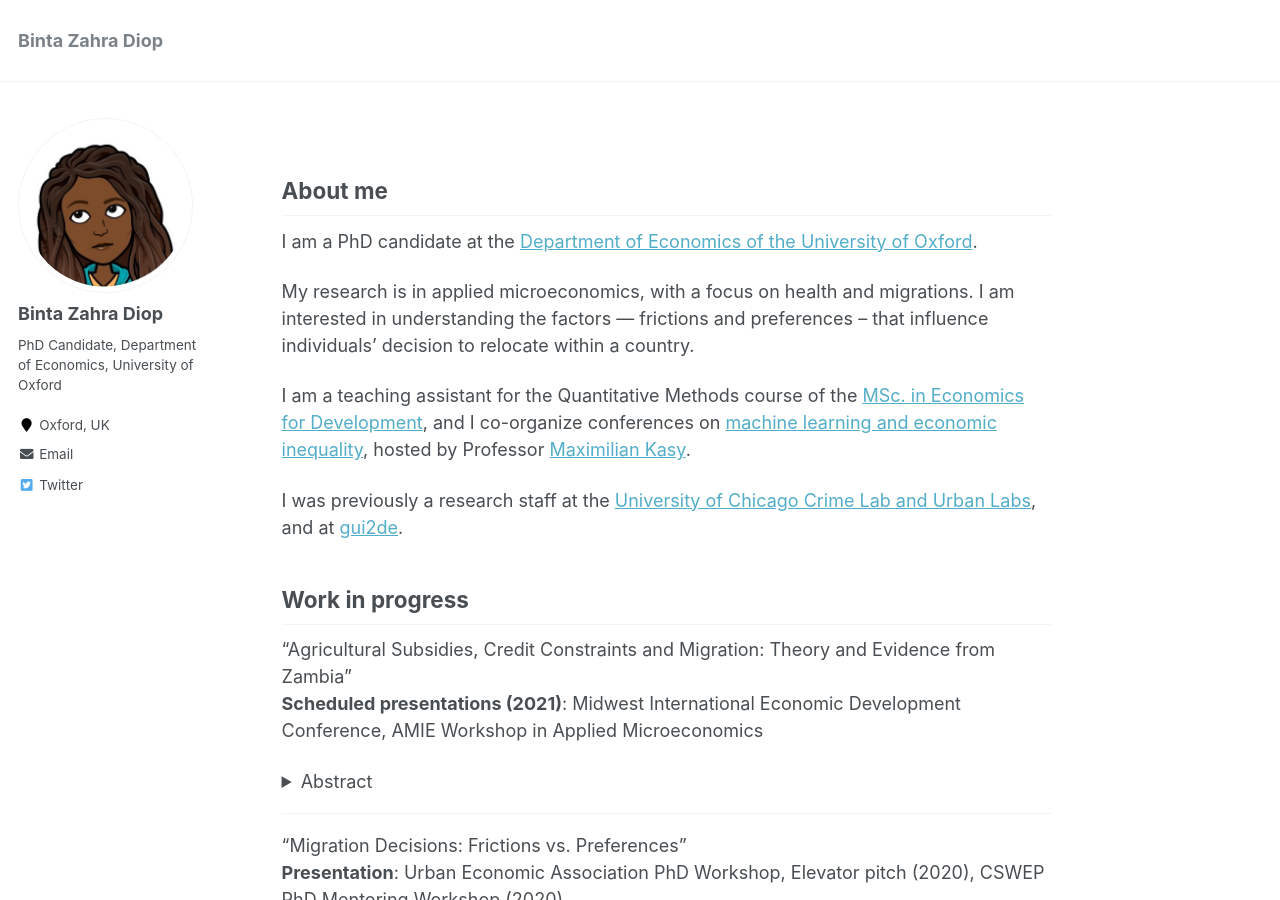
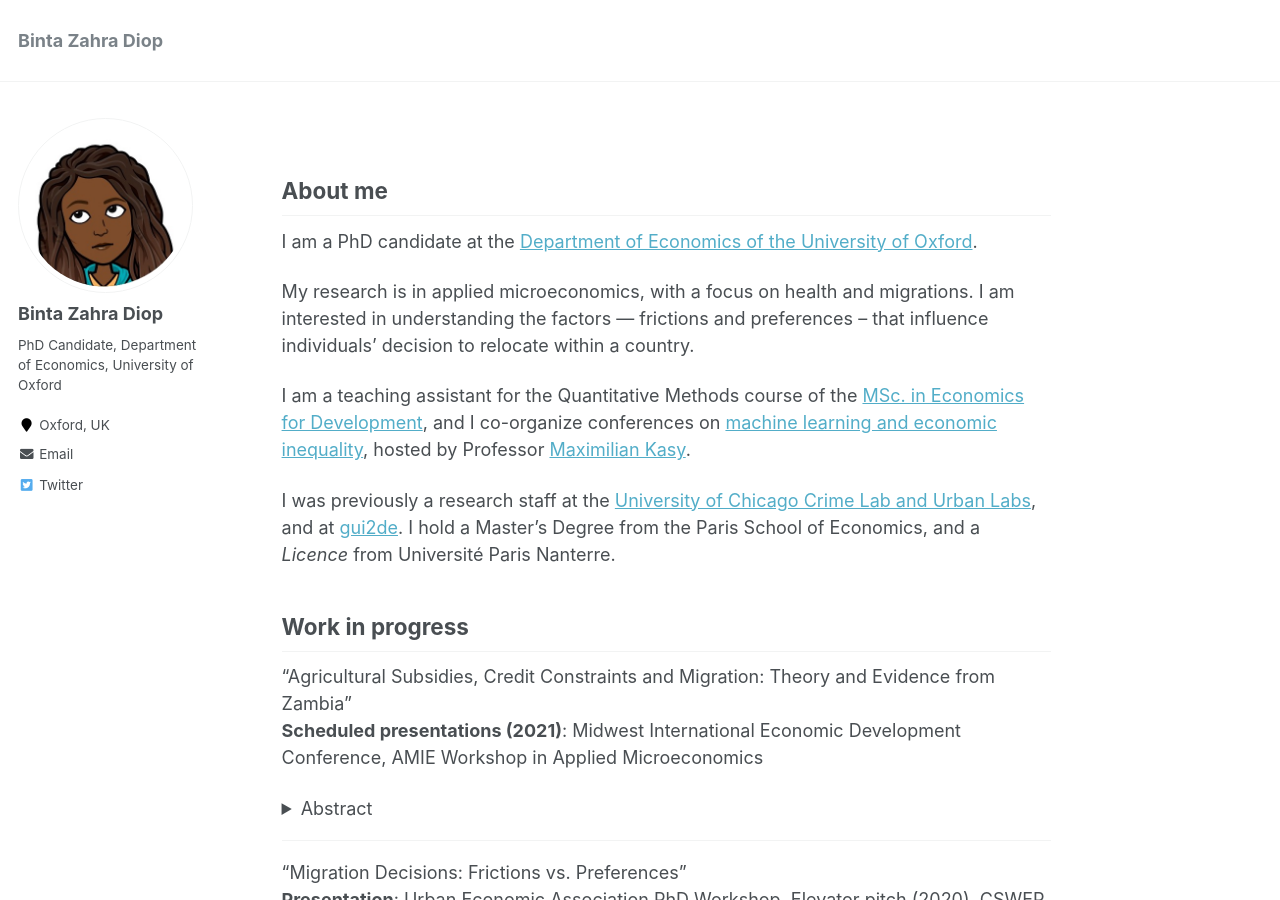
Before and after one commit to bzdiop/bzdiop.github.io, a Jekyll site: the page built from _pages/about.md, in a window 1280 px wide and 900 px high. Built offline with Jekyll 4.4.1, drawn with Linux system fonts in a browser that asks for light colours.

Commit message:
background

```diff
--- a/_pages/about.md
+++ b/_pages/about.md
@@ -16,7 +16,7 @@ My research is in applied microeconomics, with a focus on health and migrations.
 
 I am a teaching assistant for the Quantitative Methods course of the [MSc. in Economics for Development](https://www.economics.ox.ac.uk/m.sc.-in-economics-for-development#collapse2101516), and I co-organize conferences on [machine learning and economic inequality](https://maxkasy.github.io/home/ML_inequality_conference/), hosted by Professor [Maximilian Kasy](https://maxkasy.github.io/home/).
 
-I was previously a research staff at the [University of Chicago Crime Lab and Urban Labs](https://urbanlabs.uchicago.edu/), and at [gui2de](https://gui2de.georgetown.edu/#).
+I was previously a research staff at the [University of Chicago Crime Lab and Urban Labs](https://urbanlabs.uchicago.edu/), and at [gui2de](https://gui2de.georgetown.edu/#). I hold a Master's Degree from the Paris School of Economics, and a _Licence_ from Université Paris Nanterre.
 
 
 
```
